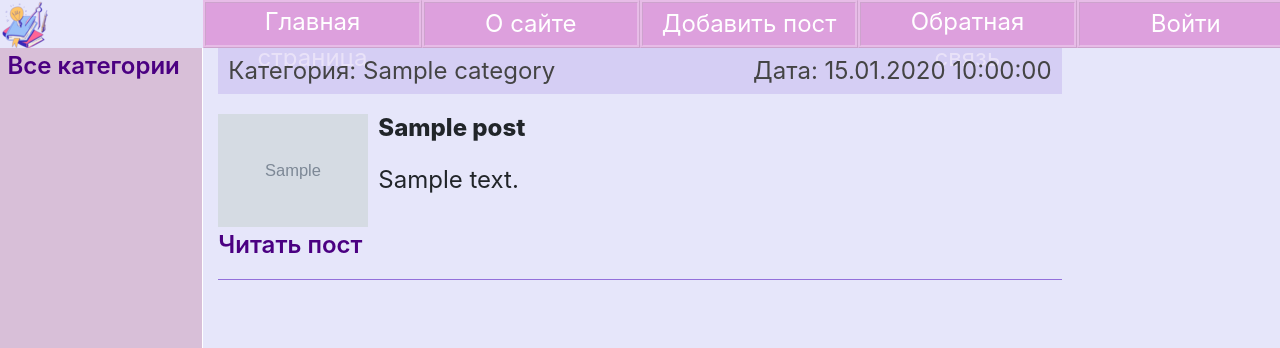
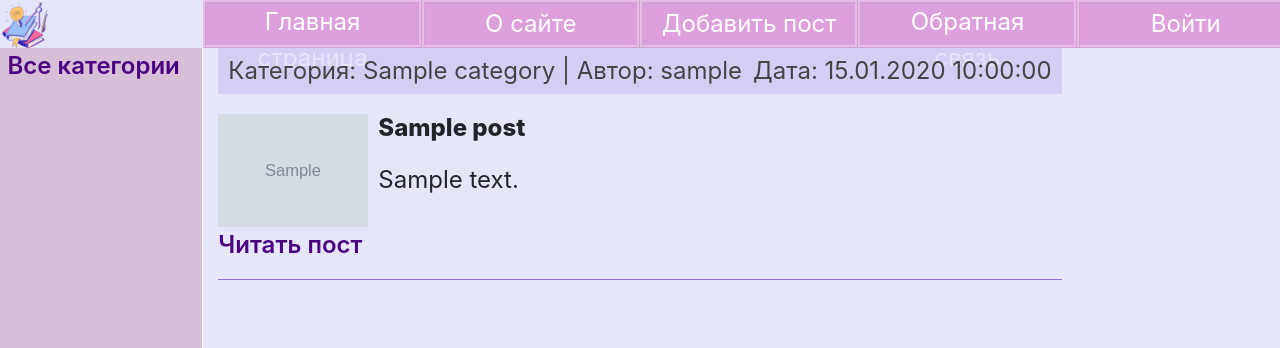
Before and after one commit to MkrtchyanKarina/Memoirs, a Django app: template memoirs/post/templates/post/index.html in a window 1280 px wide. Shown: the top 348 px of the page. Run offline with Django 4.2, Linux system fonts and the light colour scheme; tables that the repository leaves empty hold one stand-in row (values such as "Sample post"); the template is opened without the code that fills it: values that come from a table or form of the project are taken from there, most other values are stand-ins (such as "Sample title", 1, 10 or a date in 2020); grey boxes marked "Sample" are stand-in pictures; some libraries are stand-ins or nearby versions.

Commit message:
Added displaying username in a post and in a posts list #30

```diff
--- a/memoirs/post/templates/post/index.html
+++ b/memoirs/post/templates/post/index.html
@@ -4,7 +4,7 @@
 	{% for p in posts %}
 		<li>
 			<div class="article-panel">
-			<p class="first">Категория: {{ p.cat.name }}</p>
+			<p class="first">Категория: {{ p.cat.name }}  |  Автор: {{ p.author.username|default:"неизвестен" }}</p>
 			<p class="last">Дата: {{ p.time_update | date:"d.m.Y H:i:s" }}</p>
 			</div>
 			{% if p.images %}
--- a/memoirs/post/templates/post/post.html
+++ b/memoirs/post/templates/post/post.html
@@ -25,4 +25,5 @@
 {% endif %}
 
 <p>{{ post.content | linebreaks }}</p>
+<p>{{ post.author.username }}</p>
 {% endblock %}
```
